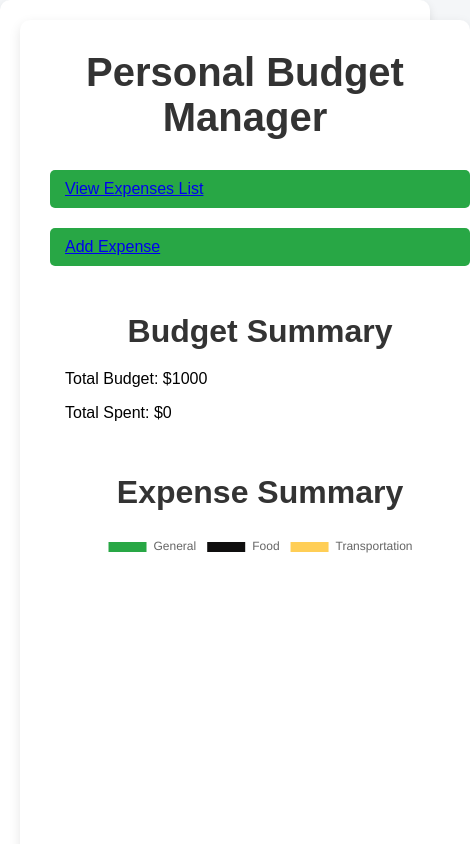
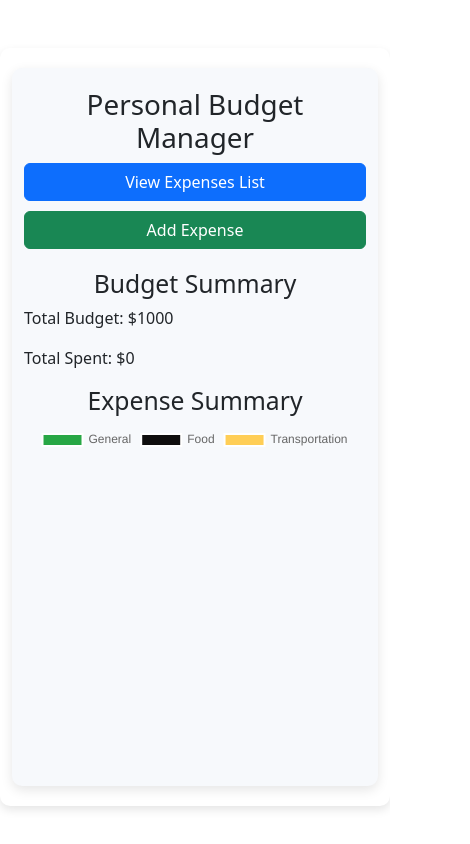
Before and after one commit to Ardinenukuri/personal-bugjet-managerapp, a React (Create React App) app in the folder personal-budget-manager/: page / in a window 390 px wide. Shown: the top 844 px of the page, 470 px wide, since content can reach past the window. Built offline with nearby package versions, Linux system fonts and the light colour scheme.

Commit message:
done with the frontend

```diff
--- a/personal-budget-manager/package.json
+++ b/personal-budget-manager/package.json
@@ -1,6 +1,5 @@
 {
   "name": "personal-budget-manager",
-  "homepage": "https://ardinenukuri.github.io/personal-bugjet-managerapp/",
   "version": "0.1.0",
   "private": true,
   "dependencies": {
@@ -25,9 +24,7 @@
     "start": "react-scripts start",
     "build": "react-scripts build",
     "test": "react-scripts test",
-    "eject": "react-scripts eject",
-    "predeploy": "npm run build",
-    "deploy": "gh-pages -d build"
+    "eject": "react-scripts eject"
   },
   "eslintConfig": {
     "extends": [
--- a/personal-budget-manager/src/App.css
+++ b/personal-budget-manager/src/App.css
@@ -8,23 +8,13 @@ body {
 
 .App {
   max-width: 1000px;
-  max-height: fit-content;
-  margin: 0 auto;
   padding: 20px;
   background-color: #ffffff;
   border-radius: 10px;
   box-shadow: 0 4px 10px rgba(0, 0, 0, 0.1);
 }
 
-/* Container Styles */
-.container {
-  padding: 30px;
-  background-color: #ffffff;
-  border-radius: 10px;
-  box-shadow: 0 4px 12px rgba(0, 0, 0, 0.1);
-}
-
-/* Title centered inside container */
+/* Custom Title and Summary Styles */
 h1 {
   font-size: 2.5rem;
   text-align: center;
@@ -33,54 +23,22 @@ h1 {
   color: #333;
 }
 
-/* Layout for buttons and summaries */
-.summary-container {
+/* Button Group and Layout Adjustments */
+.button-group {
   display: flex;
-  flex-direction: column;
-  align-items: center; /* Align buttons to the left */
-  margin-bottom: 30px;
-  flex-wrap: wrap;
-  align-content: space-around;
-}
-
-/* Budget Summary and Chart Styles */
-.budget-summary,
-.chart-container {
-  width: 100%;
+  justify-content: space-between;
   margin-bottom: 20px;
 }
 
-.budget-summary {
-  background-color: #e9f5ec;
-  padding: 20px;
-  border-radius: 8px;
-  box-shadow: 0 2px 4px rgba(0, 0, 0, 0.1);
-}
-
-.chart-container {
-  background-color: #ffffff;
-  padding: 20px;
-  border-radius: 10px;
-  box-shadow: 0 4px 12px rgba(0, 0, 0, 0.1);
-  margin-top: 20px;
-}
-
-/* Left-aligned buttons */
-.button-group {
-  margin-bottom: 20px;
-  display: contents;
-}
-
 .btn {
-  margin-bottom: 10px;
   width: 180px;
   border-radius: 5px;
   padding: 10px 15px;
 }
 
 .btn-primary {
-  background-color: #28a745;
-  border-color: #28a745;
+  background-color: #007bff;
+  border-color: #007bff;
 }
 
 .btn-success {
@@ -92,9 +50,27 @@ h1 {
   opacity: 0.9;
 }
 
-/* Responsive adjustments */
+/* Budget Summary */
+.budget-summary {
+  background-color: #e9f5ec;
+  padding: 20px;
+  border-radius: 8px;
+  box-shadow: 0 2px 4px rgba(0, 0, 0, 0.1);
+}
+
+/* Chart Container */
+.chart-container {
+  background-color: #ffffff;
+  padding: 20px;
+  border-radius: 10px;
+  box-shadow: 0 4px 12px rgba(0, 0, 0, 0.1);
+  margin-top: 20px;
+}
+
+/* Responsive Design */
 @media (max-width: 768px) {
-  .summary-container {
+  .button-group {
+    flex-direction: column;
     align-items: center;
   }
 
--- a/personal-budget-manager/src/App.tsx
+++ b/personal-budget-manager/src/App.tsx
@@ -1,12 +1,11 @@
 import React, { useReducer, useState } from 'react';
-import { Routes, Route, useNavigate } from 'react-router-dom';
+import { Routes, Route, useNavigate } from 'react-router-dom'; // Removed Router
 import MainPage from './MainPage';
 import ExpenseForm from './components/ExpenseForm';
 import ExpenseList from './components/ExpenseList';
 import expenseReducer from './reducers/expenseReducer';
-//import 'bootstrap/dist/css/bootstrap.min.css'
 import './App.css';
-
+import 'bootstrap/dist/css/bootstrap.min.css';
 
 const App: React.FC = () => {
   const savedExpenses = JSON.parse(localStorage.getItem('expenses') || '[]');
@@ -14,7 +13,7 @@ const App: React.FC = () => {
   const [budget] = useState(1000); // Default budget
   const [editingExpense, setEditingExpense] = useState<{ amount: number; date: string; category: string } | null>(null);
   const [editingIndex, setEditingIndex] = useState<number | null>(null);
-  const navigate = useNavigate(); // You can now use useNavigate inside this component
+  const navigate = useNavigate();
 
   const handleDeleteExpense = (index: number) => {
     dispatch({ type: 'DELETE_EXPENSE', payload: index });
@@ -23,11 +22,11 @@ const App: React.FC = () => {
   const handleEditExpense = (index: number) => {
     setEditingExpense(expenses[index]);
     setEditingIndex(index);
-    navigate('/add-expense'); // Navigate to the form
+    navigate('/add-expense');
   };
 
   return (
-    <div className="App">
+    <div className="App container mt-5">
       <Routes>
         <Route
           path="/"
--- a/personal-budget-manager/src/MainPage.tsx
+++ b/personal-budget-manager/src/MainPage.tsx
@@ -30,13 +30,15 @@ const MainPage: React.FC<MainPageProps> = ({ budget, expenses }) => {
         {/* Budget Summary */}
         <BudgetSummary budget={budget} expenses={expenses} />
 
+        {/* Budget Alerts */}
+      <BudgetAlerts budget={budget} expenses={expenses} />
+    </div>
+
         {/* Expense Summary Chart */}
         <ExpenseSummaryChart expenses={expenses} />
       </div>
 
-      {/* Budget Alerts */}
-      <BudgetAlerts budget={budget} expenses={expenses} />
-    </div>
+
   );
 };
 
```
